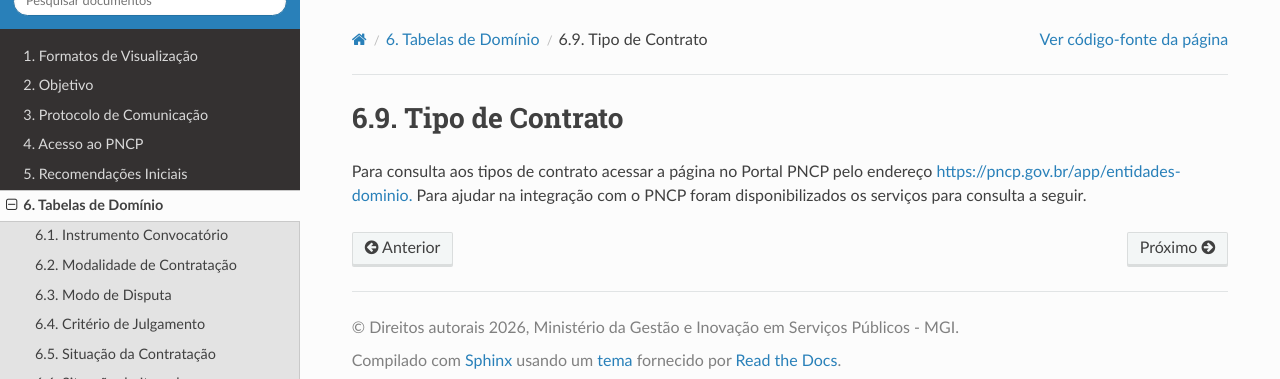
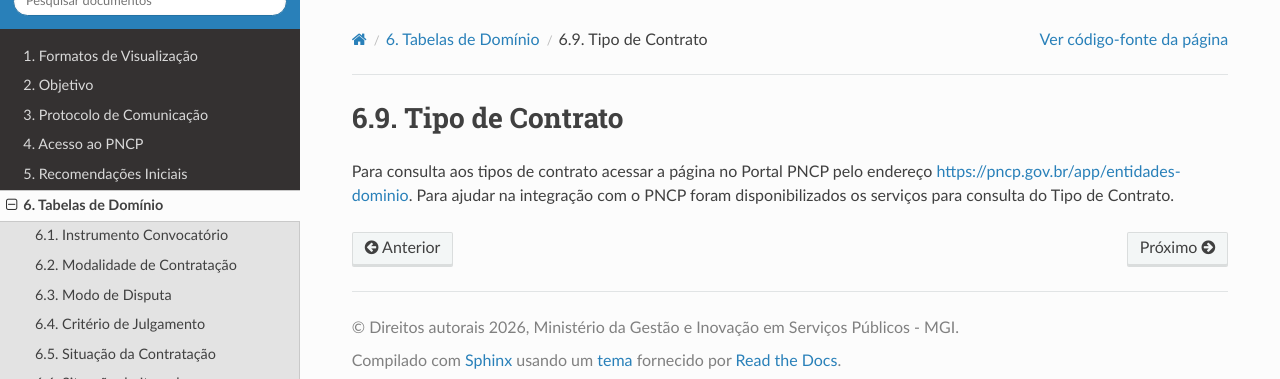
Before and after one commit to sofiaestrelab/Manual-de-Consulta-do-PNCP, a Sphinx documentation site: the page built from docs/source/tabelas_de_dominio/tipo_de_contrato.rst, in a window 1280 px wide. Shown: the top 379 px of the page. Built offline with Sphinx 7.4.7 and the Read the Docs theme 3.1.0, drawn with Linux system fonts in a browser that asks for light colours.

Commit message:
Update contract type documentation for clarity
Removed HTML entities and clarified the description of services for contract types.

```diff
--- a/docs/source/tabelas_de_dominio/tipo_de_contrato.rst
+++ b/docs/source/tabelas_de_dominio/tipo_de_contrato.rst
@@ -1,4 +1,4 @@
 Tipo de Contrato
 ================
 
-Para consulta aos tipos de contrato acessar a página no Portal PNCP pelo endereço `https://pncp.gov.br/app/entidades-dominio.  <https://pncp.gov.br/app/entidades-dominio>`_ Para ajudar na integração com o PNCP foram disponibilizados os serviços para consulta a seguir.
+Para consulta aos tipos de contrato acessar a página no Portal PNCP pelo endereço https://pncp.gov.br/app/entidades-dominio. Para ajudar na integração com o PNCP foram disponibilizados os serviços para consulta do Tipo de Contrato.
```
